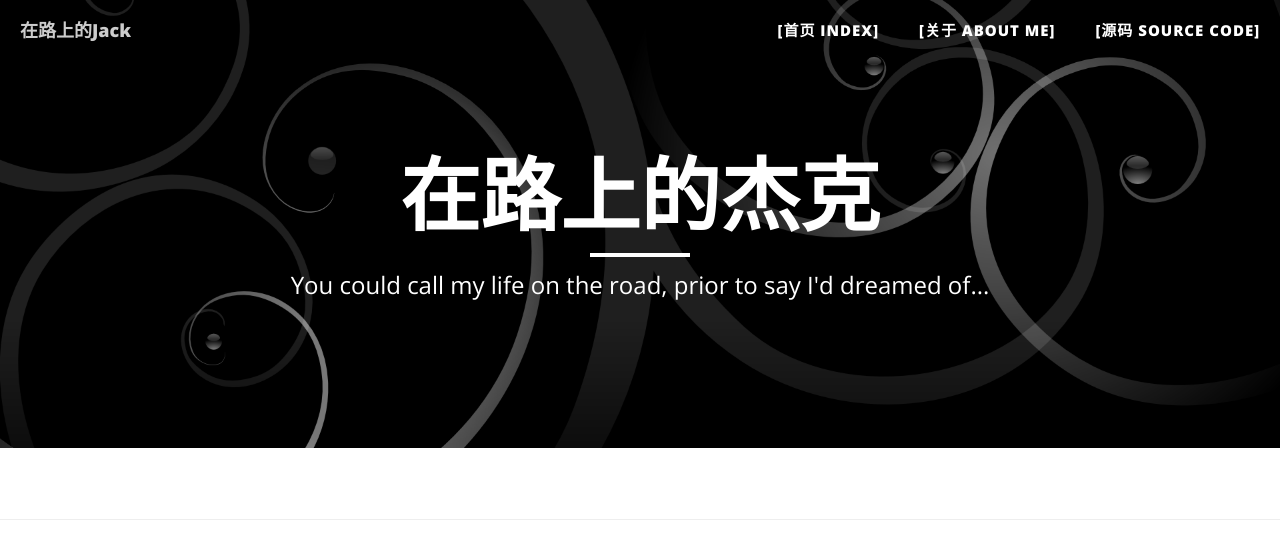
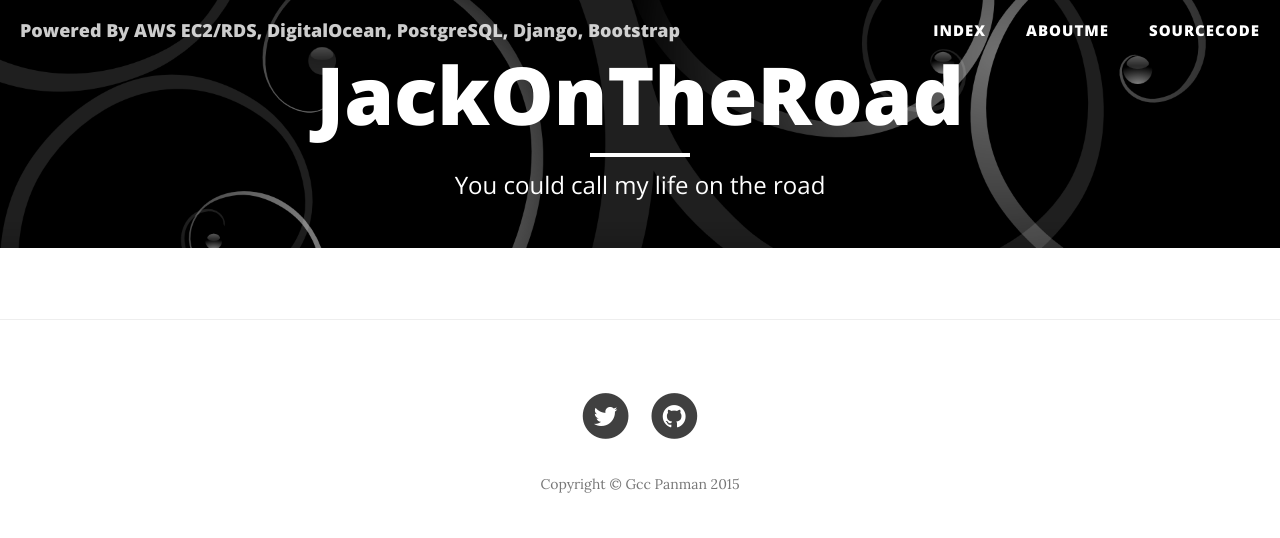
Before and after one commit to gccpacman/pydblog, a Django app: page / in a window 1280 px wide. Shown: the top 538 px of the page. Run offline with Django 3.2, Linux system fonts and the light colour scheme; data that the repository does not hold is empty; some libraries are stand-ins or nearby versions.

Commit message:
update template

```diff
--- a/django_blog/templates/blog/_layouts/footer.html
+++ b/django_blog/templates/blog/_layouts/footer.html
@@ -35,4 +35,4 @@
     <script src="{% static 'blog/js/bootstrap.min.js' %}"></script>
 
     <!-- Custom Theme JavaScript -->
-    <script src="{% static 'blog/js/clean-blog.min.js' %}"></script>
+    <!--<script src="{% static 'blog/js/clean-blog.min.js' %}"></script>-->
--- a/django_blog/templates/blog/_layouts/header.html
+++ b/django_blog/templates/blog/_layouts/header.html
@@ -7,13 +7,13 @@
     <meta name="description" content="">
     <meta name="author" content="">
 
-    <title>在路上的Jack</title>
+    <title>JackOnTheRoad</title>
 
     <!-- Bootstrap Core CSS -->
     <link href="{% static 'blog/css/bootstrap.min.css' %}" rel="stylesheet">
 
     <!-- Custom CSS -->
-    <link href="{% static 'blog/css/clean-blog.min.css' %}" rel="stylesheet">
+    <link href="{% static 'blog/css/clean-blog.css' %}" rel="stylesheet">
 
     <!-- Custom Fonts -->
     <link href="http://maxcdn.bootstrapcdn.com/font-awesome/4.1.0/css/font-awesome.min.css" rel="stylesheet" type="text/css">
--- a/django_blog/templates/blog/_layouts/nav.html
+++ b/django_blog/templates/blog/_layouts/nav.html
@@ -8,20 +8,20 @@
                     <span class="icon-bar"></span>
                     <span class="icon-bar"></span>
                 </button>
-                <a class="navbar-brand" href="/">在路上的Jack</a>
+                <a class="navbar-brand" href="/">Powered By AWS EC2/RDS, DigitalOcean, PostgreSQL, Django, Bootstrap</a>
             </div>
 
             <!-- Collect the nav links, forms, and other content for toggling -->
             <div class="collapse navbar-collapse" id="bs-example-navbar-collapse-1">
                 <ul class="nav navbar-nav navbar-right">
                     <li font-size=20px>
-                        <a href="{% url 'blog:index' %}">[首页 Index]</a>
+                        <a href="{% url 'blog:index' %}">Index</a>
                     </li>
                     <li>
-                        <a href="{% url 'blog:about' %}">[关于 About Me]</a>
+                        <a href="{% url 'blog:about' %}">AboutMe</a>
                     </li>
                     <li>
-                        <a href="https://github.com/gccpacman/django_demo" target="_blank">[源码 Source Code]</a>
+                        <a href="https://github.com/gccpacman/django_demo" target="_blank">SourceCode</a>
                     </li>
                 </ul>
             </div>
--- a/django_blog/templates/blog/about.html
+++ b/django_blog/templates/blog/about.html
@@ -15,9 +15,9 @@
             <div class="row">
                 <div class="col-lg-8 col-lg-offset-2 col-md-10 col-md-offset-1">
                     <div class="page-heading">
-                        <h1>关于 在路上的杰克</h1>
+                        <h1>ABOUT ME</h1>
                         <hr class="small">
-                        <span class="subheading">About Jack On the Road. </span>
+                        <span class="subheading"></span>
                     </div>
                 </div>
             </div>
--- a/django_blog/templates/blog/index.html
+++ b/django_blog/templates/blog/index.html
@@ -17,9 +17,9 @@
             <div class="row">
                 <div class="col-lg-8 col-lg-offset-2 col-md-10 col-md-offset-1">
                     <div class="site-heading">
-                        <h1>在路上的杰克</h1>
+                        <h1>JackOnTheRoad</h1>
                         <hr class="small">
-                        <span class="subheading">You could call my life on the road, prior to say I'd dreamed of...</span>
+                        <span class="subheading">You could call my life on the road </span>
                     </div>
                 </div>
             </div>
```
Also changed, not shown: 1 other file.
